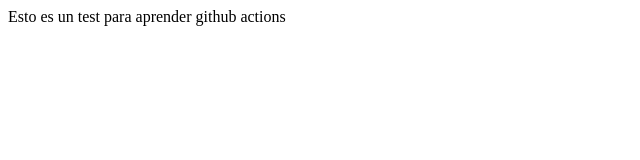
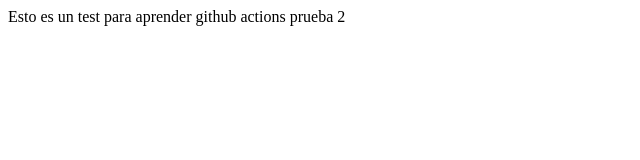
Before and after one commit to johnsoto90/ActionsCICD, a plain HTML site: page index.html in a window 1280 px wide. Shown: the full height of the page, 0-640 px from the left. Drawn offline with Linux system fonts and the light colour scheme.

Commit message:
feat: second commit

```diff
--- a/index.html
+++ b/index.html
@@ -6,6 +6,6 @@
     <title>Aprendiendo GITHUB ACTIONS</title>
   </head>
   <body>
-    Esto es un test para aprender github actions
+    Esto es un test para aprender github actions prueba 2
   </body>
 </html>
```
Also changed, not shown: 1 other file.
